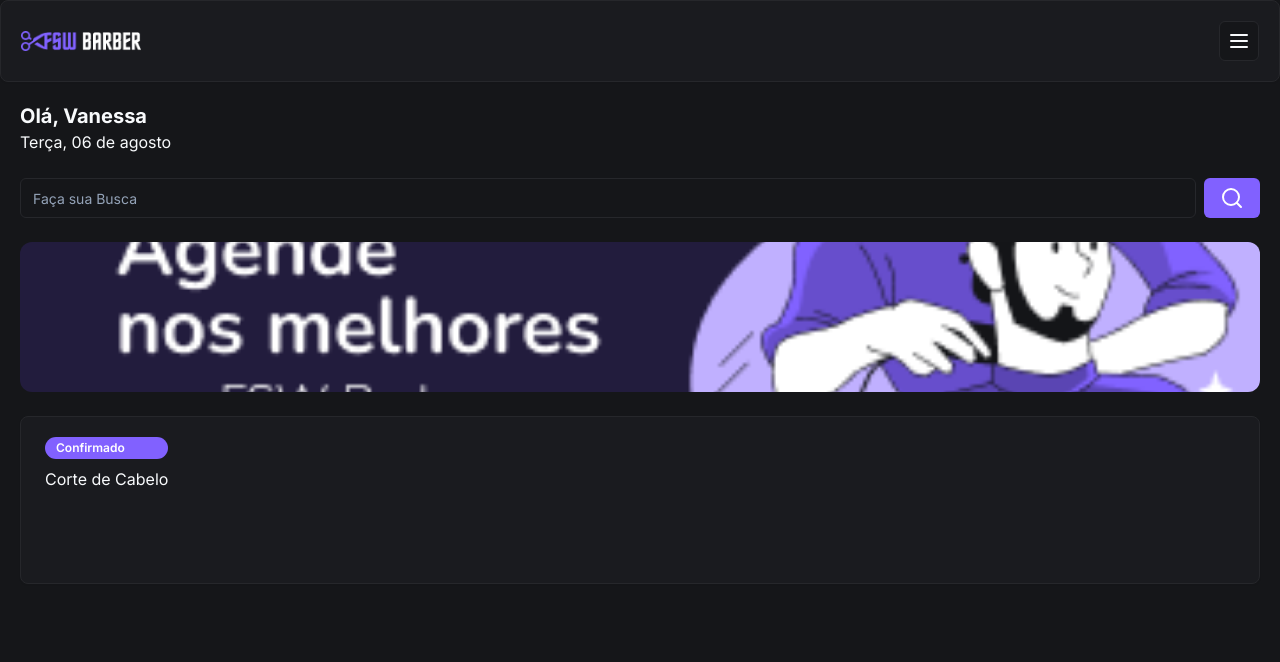
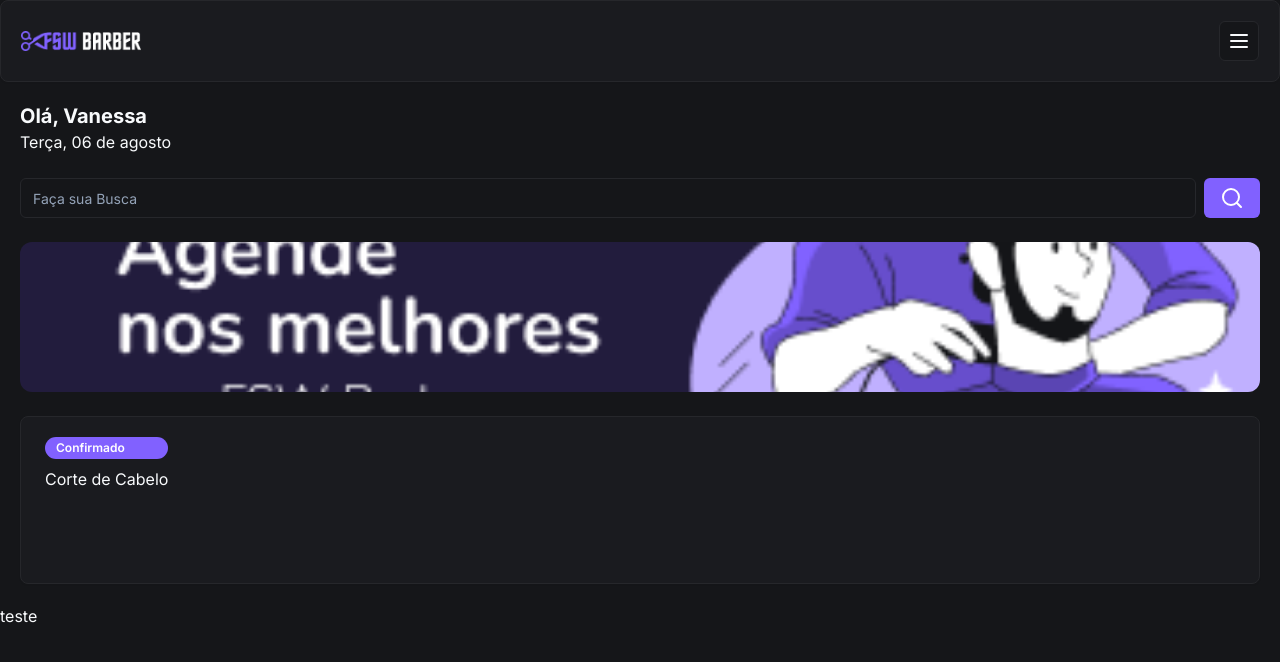
Before and after one commit to nessatunes/fsw-barber, a Next.js app: page / in a window 1280 px wide. Shown: the top 662 px of the page. Built offline with nearby package versions, Linux system fonts and the light colour scheme.

Commit message:
chore: teste

```diff
--- a/app/page.tsx
+++ b/app/page.tsx
@@ -44,6 +44,9 @@ const Home = () => {
           </CardContent>
         </Card>
       </div>
+      <div>
+        <h2>teste</h2>
+      </div>
     </div>
   )
 }
```
Also changed, not shown: package.json (line endings or trailing spaces).
